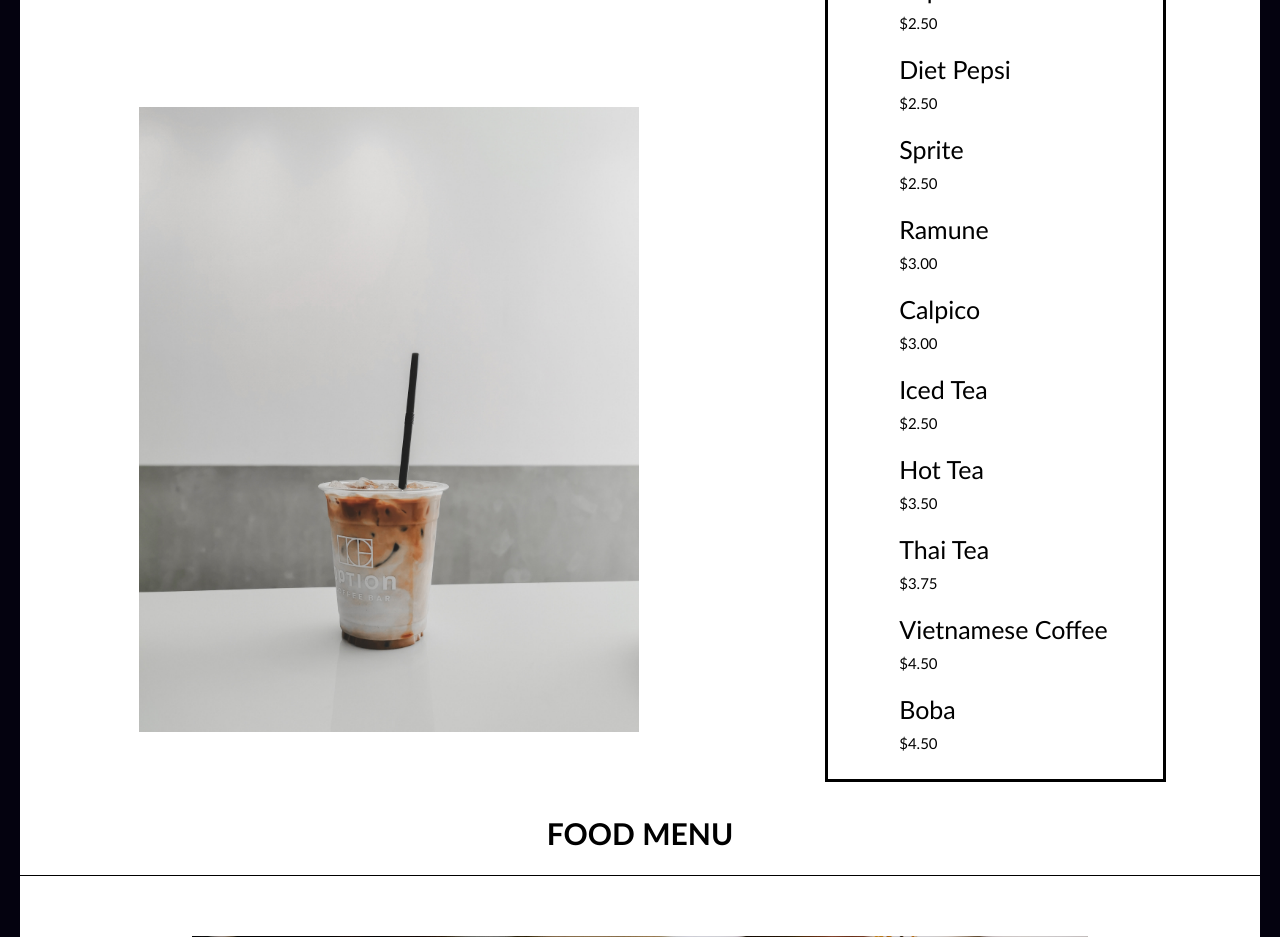
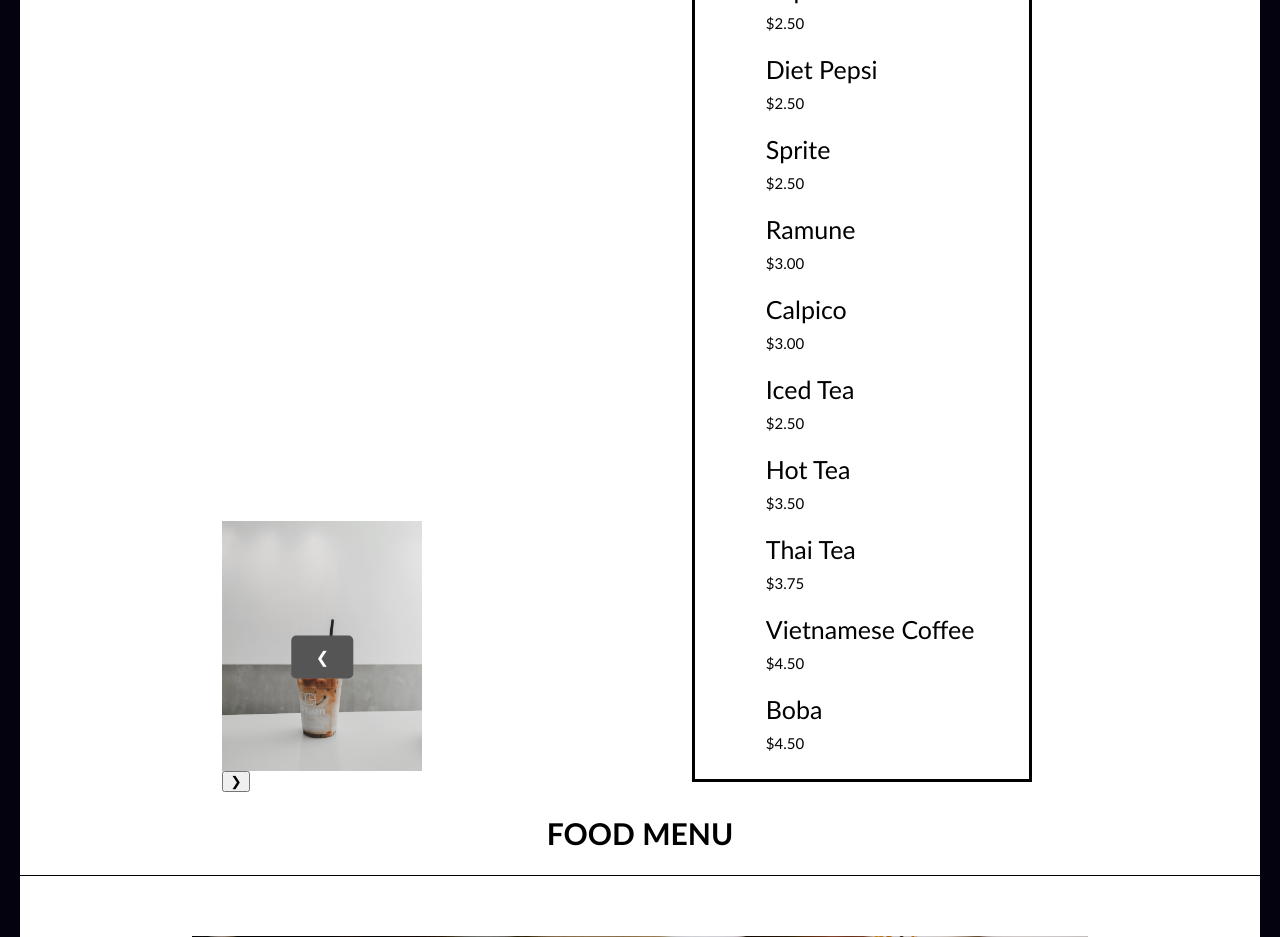
Before and after one commit to tran3jm/project2, a PHP site: page /menu.html in a window 1280 px wide. Shown: the part 801-1738 px from the top of the page. Run offline with PHP 8.4, Linux system fonts and the light colour scheme.

Commit message:
Recreated part of slideshow

```diff
--- a/project 2/css/sectioning.css
+++ b/project 2/css/sectioning.css
@@ -62,7 +62,34 @@ div.flex-container {
     justify-content: space-evenly;
     align-items: flex-end;
 }
-div.flex-container img{
+
+.drink-image-container{
+    position: relative;
+  width: 100%;
+  max-width: 200px;
+}
+
+.drink-image-container img {
+    width: 100%;
+  height: auto;
+}
+.left-button{
+    position: absolute;
+  top: 50%;
+  left: 50%;
+  transform: translate(-50%, -50%);
+  -ms-transform: translate(-50%, -50%);
+  background-color: #555;
+  color: white;
+  font-size: 16px;
+  padding: 12px 24px;
+  border: none;
+  cursor: pointer;
+  border-radius: 5px;
+  text-align: center;
+}
+
+/* div.flex-container img{
     height: 625px;
     width: auto;
     object-fit: cover;
@@ -71,11 +98,11 @@ div.flex-container img{
     position: relative;
     padding-bottom: 10%;
     object-position: 0% 75%;
-}
-div.flex-item {
+} */
+/* div.flex-item {
     border-left-style: none;
     border-right-style: none;
-}
+} */
 
 /* ------------------------------------------------ */
 
--- a/project 2/js/gallary.js
+++ b/project 2/js/gallary.js
@@ -7,7 +7,7 @@ function plusDivs(n) {
 
 function showDivs(n) {
   var i;
-  var x = document.getElementsByClassName("drinkSlideShow");
+  var x = document.getElementsByClassName("drink-slideshow");
   if (n > x.length) {slideIndex = 1}
   if (n < 1) {slideIndex = x.length}
   for (i = 0; i < x.length; i++) {
--- a/project 2/menu.html
+++ b/project 2/menu.html
@@ -36,8 +36,9 @@
         <h1 class="section-page">DRINK MENU</h1>
     </div>
     <div class="flex-container">
-        <div class="drink-gallery flex-item">
-            <img src="images/thaitea.jpeg" alt="thai tea">
+        <div class="drink-image-container flex-item">
+            <img class="drink-slideshow" src="images/thaitea.jpeg" alt="thai tea">
+            <img class="drink-slideshow" src="images/noodles.jpeg" alt="noodles" class="split-image">
             <!--   COMMET <img>>    -->
             <!--   COMMET <img>>    -->
             <!--   COMMET <img>>    -->
@@ -47,6 +48,8 @@
             <!--   COMMET <img>>    -->
             <!--   COMMET <img>>    -->
             <!--   COMMET <img>>    -->
+            <button class="left-button" onclick="plusDivs(-1)">&#10094;</button>
+            <button class="right-button" onclick="plusDivs(+1)">&#10095;</button>
         </div>
         <!-- Menu items -->
         <div class="menu-item flex-item">
@@ -104,6 +107,7 @@
         <!--   COMMET <img>>    -->
 
         <!-- Menu items -->
+
         <fieldset class="center-fieldset">
             <legend>FOOD</legend>
             <div class="menu-item"> Drunken Noodles
@@ -143,6 +147,7 @@
 
     <img src="images/setting.jpeg" alt="setting" class = "background">
     <script src = "js/header.js"> </script>
+    <script src = "js/gallary.js"></script>
 </body>
 
 </html>
```
